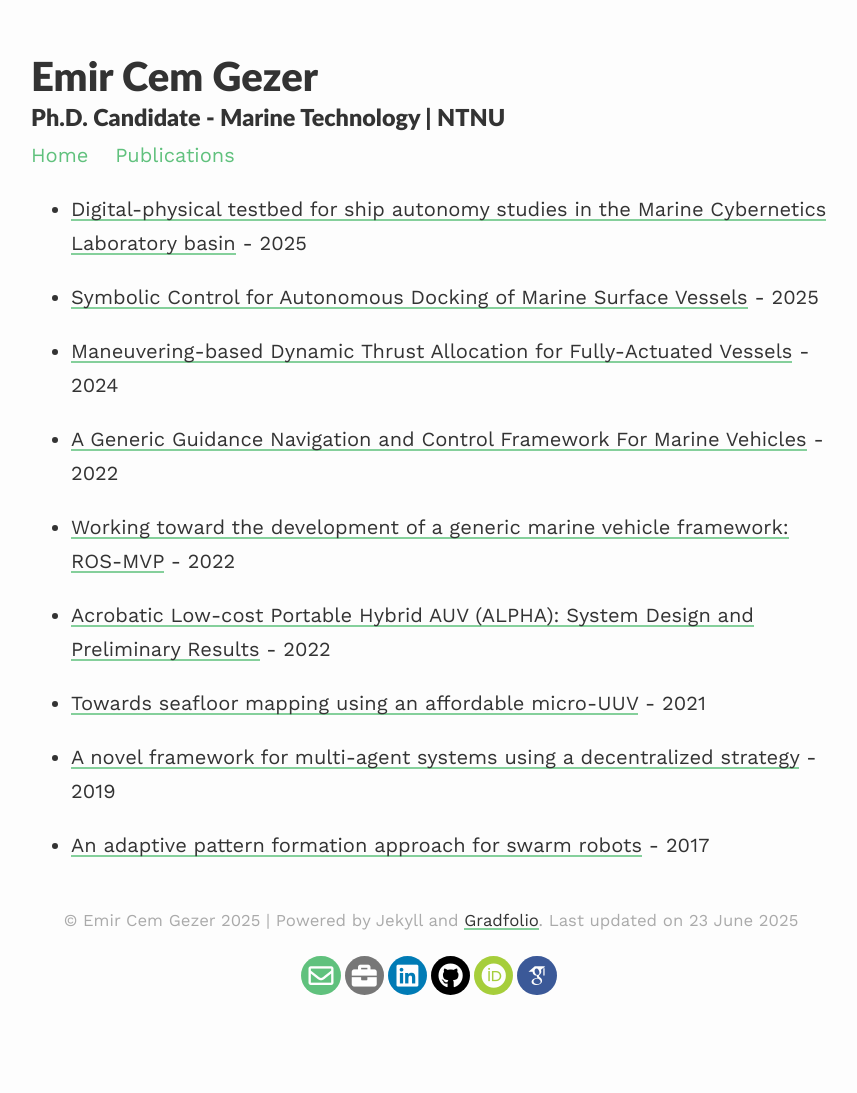
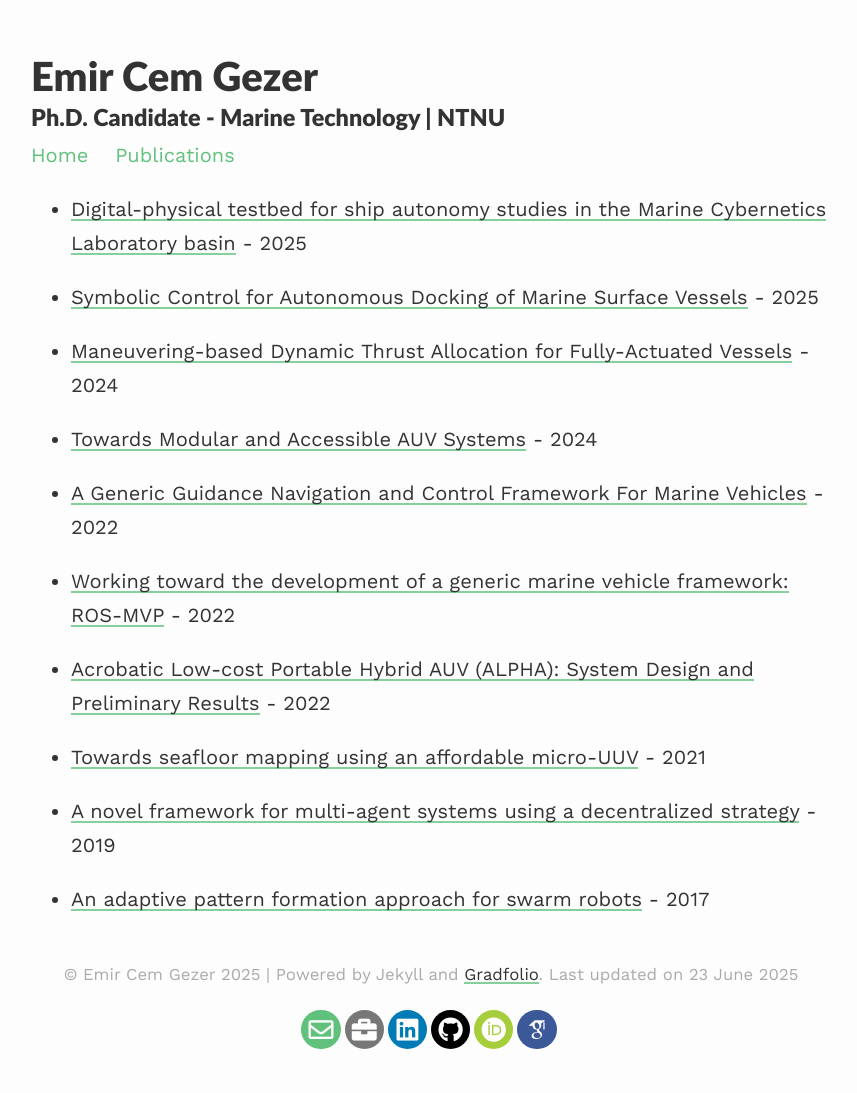
Before and after one commit to incebellipipo/incebellipipo.github.io, a Jekyll site: the page built from _pages/publications.md, in a window 1280 px wide. Shown: the whole page, without its empty margins (209-1066 px from the left). Built offline with Jekyll 4.4.1, drawn with Linux system fonts in a browser that asks for light colours; nearby versions of some CDN libraries; some web fonts are replaced; before the commit the page ends 1039 px from its top, so only the background shows below that.

Commit message:
feat: add new publication

```diff
--- a/_pages/publications.md
+++ b/_pages/publications.md
@@ -10,6 +10,8 @@ published: true
 
 - [Maneuvering-based Dynamic Thrust Allocation for Fully-Actuated Vessels](https://doi.org/10.1016/j.ifacol.2024.10.082) - 2024
 
+- [Towards Modular and Accessible AUV Systems](https://doi.org/10.1109/AUV61864.2024.11030404) - 2024
+
 - [A Generic Guidance Navigation and Control Framework For Marine Vehicles](https://digitalcommons.uri.edu/cgi/viewcontent.cgi?article=3251&context=theses) - 2022
 
 - [Working toward the development of a generic marine vehicle framework: ROS-MVP](https://doi.org/10.1109/OCEANS47191.2022.9977346) - 2022
```
